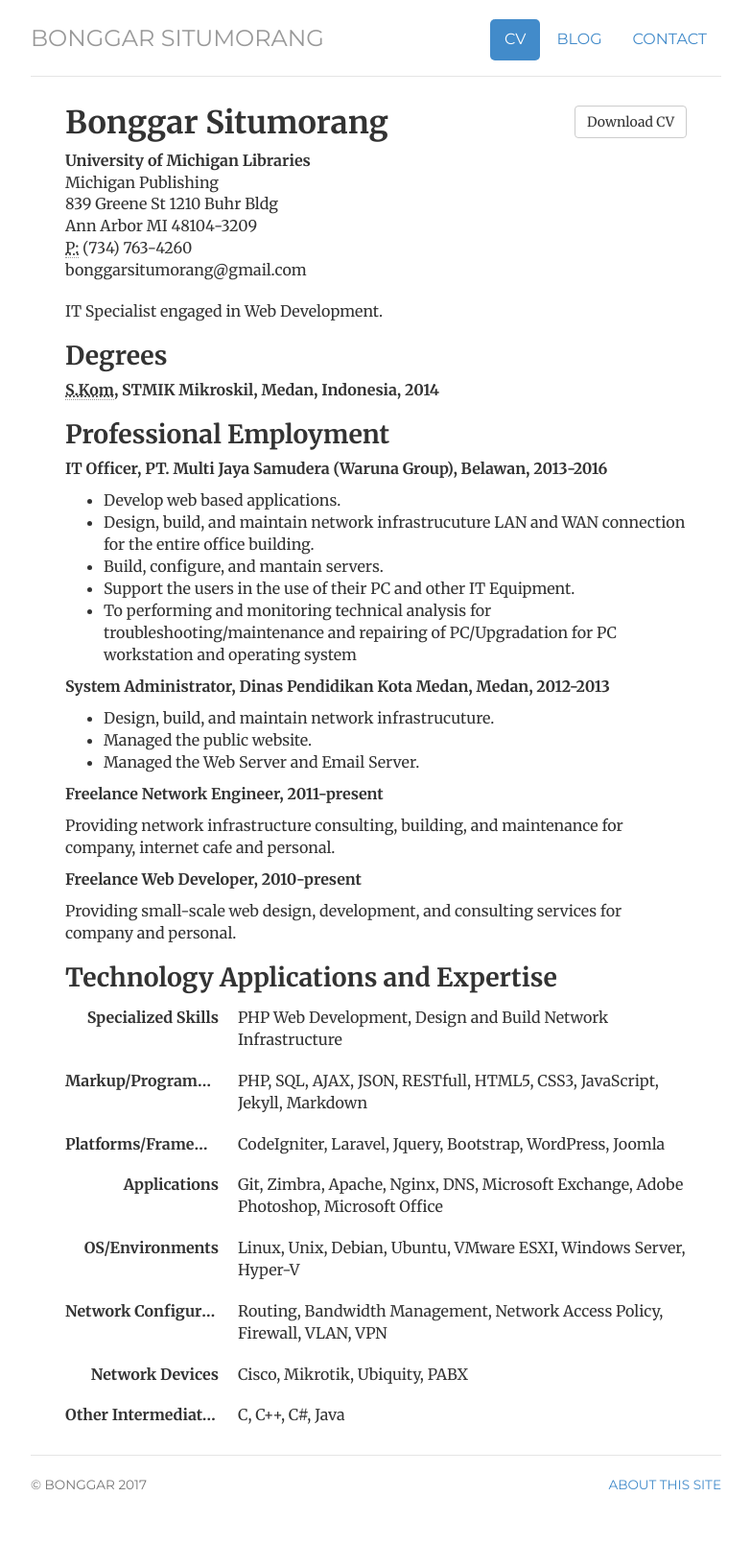
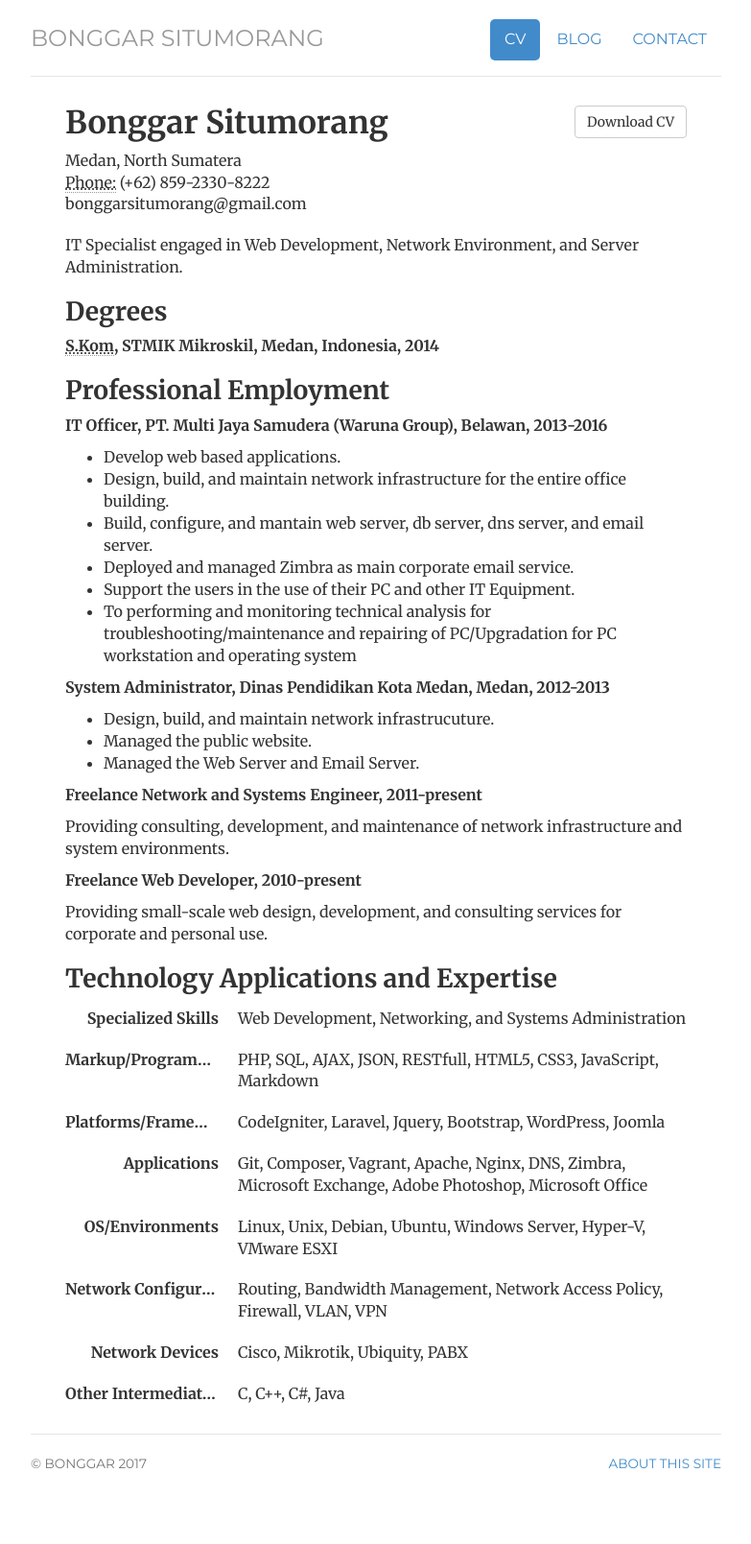
Before and after one commit to bonggar/bonggar.github.io, a Jekyll site: the page built from cv/index.html, in a window 1280 px wide. Shown: the whole page at 96% size, without its empty margins (248-1031 px from the left). Built offline with Jekyll 4.4.1, drawn with Linux system fonts in a browser that asks for light colours; after the commit the page ends 1587 px from its top, so only the background shows below that.

```diff
--- a/_layouts/post.html
+++ b/_layouts/post.html
@@ -22,10 +23,8 @@ blog: active
 			<hr>
 
 			<!-- Post comments -->
-			<!--
 			<div class="notecomments">
 				{% include disqus.html %}
 			</div>
-			-->
 		</div><!-- / .note .single -->
 </div><!-- /.notes -->
--- a/about/index.html
+++ b/about/index.html
@@ -9,8 +9,10 @@ description: Credits and information about the website bonggar.com, the personal
     <p>bonggar.com is:</p>
 
       <ul class="list-unstyled">
+		<li>Built with <a href="http://getbootstrap.com/" title="Bootstrap 3.0">Bootstrap 3.0</a></li>
         <li>Powered by <a href="http://jekyllrb.com/" title="Jekyll">Jekyll</a></li>
         <li>Hosted on <a href="http://github.com/bonggar/bonggar.github.io" title="This site hosted on GitHub">GitHub</a> thanks to <a href="http://pages.github.com/" title="GitHub Pages">GitHub Pages</a></li>
+		<li>Credit to <a href="https://github.com/jmcglone" title="jmcglone">jmcglone</a> for a great guides and repository.</li>
       </ul>
 
   </div>
--- a/contact/index.html
+++ b/contact/index.html
@@ -11,7 +11,8 @@ description: Contact information for Bonggar Situmorang, a PHP Web Developer, Ne
 	<p>You can get in touch with or find me at:</p>
 
 	<ul class="list-unstyled">
-	<li><a href="http://github.com/bonggar">@GitHub</a></li>
+	<li><a href="https://www.linkedin.com/in/bonggar/">@LinkedIn</a></li>
+	<li><a href="https://github.com/bonggar">@GitHub</a></li>
 	<li>Or by sending an e-mail to <span class="obfuscate">moc.liamg@gnaromutisraggnob</span></li>
 	</ul>
 
--- a/cv/index.html
+++ b/cv/index.html
@@ -10,18 +10,15 @@ description: Current CV for Bonggar Situmorang, a PHP Web Developer, Network Eng
 <div class="cv">
 	<a href="#" class="btn btn-default pull-right" title="Download CV as PDF">Download CV</a>
 				<div itemscope itemtype="http://data-vocabulary.org/Person">
-				<span itemprop="name"><h1>Bonggar Situmorang</h1></span>
-				<address>
-				<span itemprop="affiliation"><strong>University of Michigan Libraries</strong><br></span>
-				<span itemprop="affiliation">Michigan Publishing<br></span>
-				839 Greene St 1210 Buhr Bldg<br>
-				Ann Arbor MI 48104-3209<br>
-				<abbr title="phone">P:</abbr> (734) 763-4260<br>
-				<span class="obfuscate">moc.liamg@gnaromutisraggnob</span>
-				</address>
+					<span itemprop="name"><h1>Bonggar Situmorang</h1></span>
+					<address>
+						Medan, North Sumatera<br>
+						<abbr title="phone">Phone:</abbr> (+62) 859-2330-8222<br>
+						<span class="obfuscate">moc.liamg@gnaromutisraggnob</span>
+					</address>
 				</div>
 
-				<p>IT Specialist engaged in Web Development.</p>
+				<p>IT Specialist engaged in Web Development, Network Environment, and Server Administration.</p>
 
 				<h2>Degrees</h2>
 				<p><strong><abbr title="Bachelor of Computer Information Systems">S.Kom</abbr>, STMIK Mikroskil, Medan, Indonesia, 2014</strong></p>
@@ -30,8 +27,9 @@ description: Current CV for Bonggar Situmorang, a PHP Web Developer, Network Eng
 				<p><strong>IT Officer, PT. Multi Jaya Samudera (Waruna Group), Belawan, 2013-2016</strong></p>
 					<ul>
 						<li>Develop web based applications.</li>
-						<li>Design, build, and maintain network infrastrucuture LAN and WAN connection for the entire office building.</li>
-						<li>Build, configure, and mantain servers.</li>
+						<li>Design, build, and maintain network infrastructure for the entire office building.</li>
+						<li>Build, configure, and mantain web server, db server, dns server, and email server.</li>
+						<li>Deployed and managed Zimbra as main corporate email service.</li>
 						<li>Support the users in the use of their PC and other IT Equipment.</li>
 						<li>To performing and monitoring technical analysis for troubleshooting/maintenance and repairing of PC/Upgradation for PC workstation and operating system</li>
 					</ul>
@@ -43,20 +41,20 @@ description: Current CV for Bonggar Situmorang, a PHP Web Developer, Network Eng
 						<li>Managed the Web Server and Email Server.</li>
 					</ul>
 
-				<p><strong>Freelance Network Engineer, 2011-present</strong></p>
-					<p>Providing network infrastructure consulting, building, and maintenance for company, internet cafe and personal.</p>
+				<p><strong>Freelance Network and Systems Engineer, 2011-present</strong></p>
+					<p>Providing consulting, development, and maintenance of network infrastructure and system environments.</p>
 
 				<p><strong>Freelance Web Developer, 2010-present</strong></p>
-					<p>Providing small-scale web design, development, and consulting services for company and personal.</p>
+					<p>Providing small-scale web design, development, and consulting services for corporate and personal use.</p>
 
 				<h2>Technology Applications and Expertise</h2>
 					<dl class="dl-horizontal">
 						<dt>Specialized Skills</dt>
-						<dd>PHP Web Development, Design and Build Network Infrastructure</dd>
+						<dd>Web Development, Networking, and Systems Administration</dd>
 					</dl>
 					<dl class="dl-horizontal">
 						<dt>Markup/Programming</dt>
-						<dd>PHP, SQL, AJAX, JSON, RESTfull, HTML5, CSS3, JavaScript, Jekyll, Markdown</dd>
+						<dd>PHP, SQL, AJAX, JSON, RESTfull, HTML5, CSS3, JavaScript, Markdown</dd>
 					</dl>
 					<dl class="dl-horizontal">
 						<dt>Platforms/Framework</dt>
@@ -64,11 +62,11 @@ description: Current CV for Bonggar Situmorang, a PHP Web Developer, Network Eng
 					</dl>
 					<dl class="dl-horizontal">
 						<dt>Applications</dt>
-						<dd>Git, Zimbra, Apache, Nginx, DNS, Microsoft Exchange, Adobe Photoshop, Microsoft Office</dd>
+						<dd>Git, Composer, Vagrant, Apache, Nginx, DNS, Zimbra, Microsoft Exchange, Adobe Photoshop, Microsoft Office</dd>
 					</dl>
 					<dl class="dl-horizontal">
 						<dt>OS/Environments</dt>
-						<dd>Linux, Unix, Debian, Ubuntu, VMware ESXI, Windows Server, Hyper-V</dd>
+						<dd>Linux, Unix, Debian, Ubuntu, Windows Server, Hyper-V, VMware ESXI</dd>
 					</dl>
 					<dl class="dl-horizontal">
 						<dt>Network Configurations</dt>
```
Also changed, not shown: other parts of _layouts/post.html (+1 -0 lines), _includes/disqus.html (+18 -12 lines).
